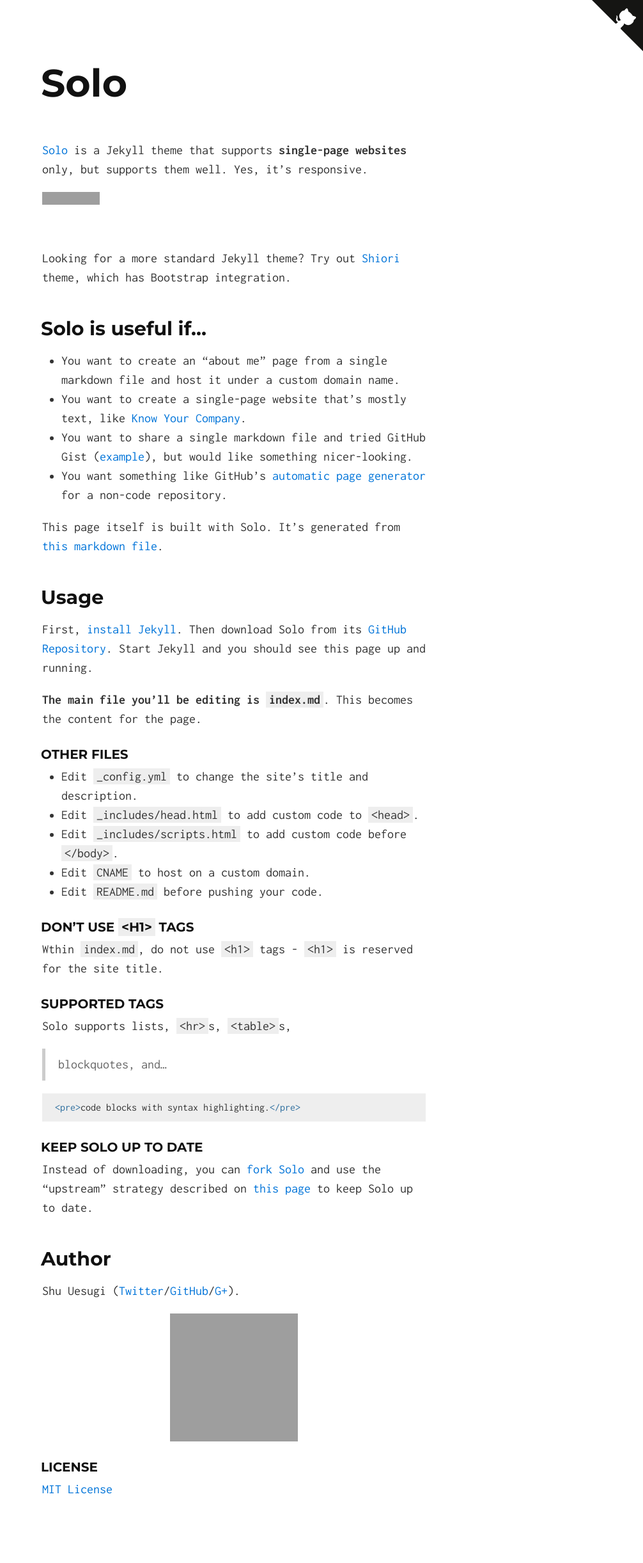
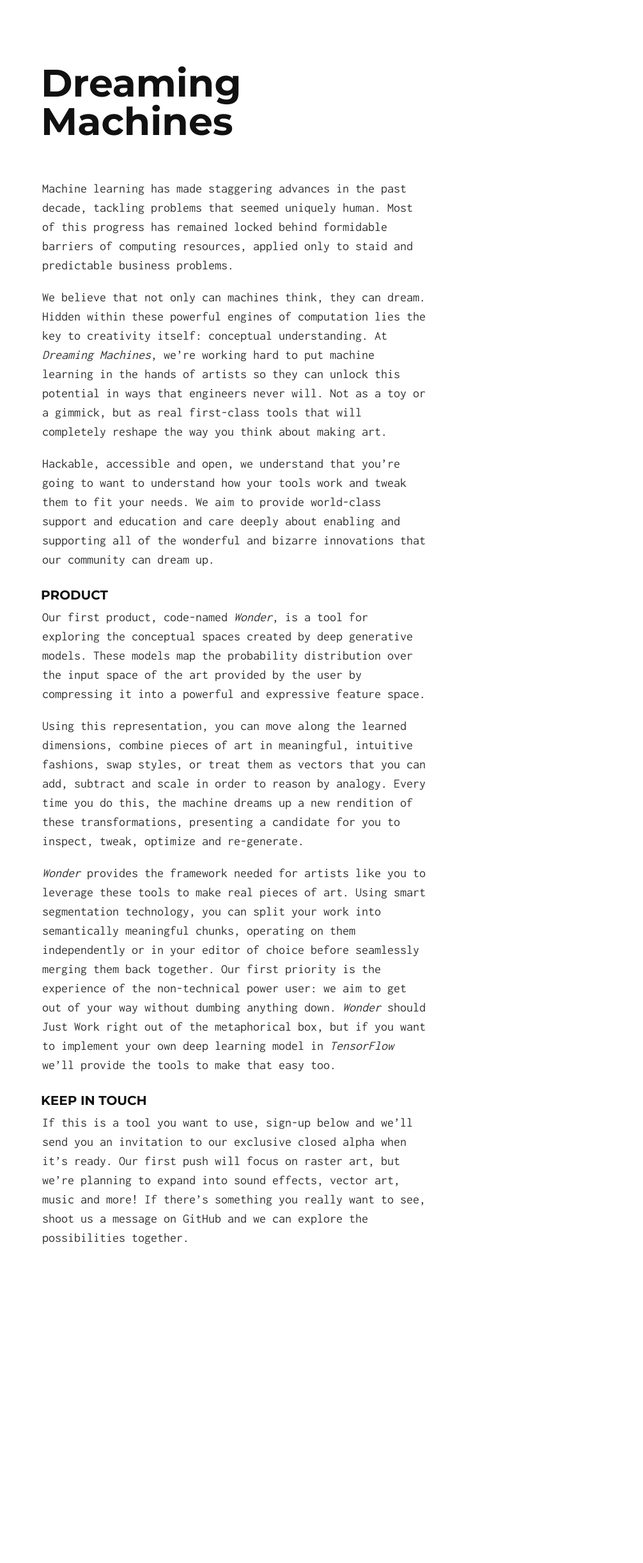
Before and after one commit to DreamingMachines/DreamingMachines.github.io, a Jekyll site: the page built from index.md, in a window 1280 px wide. Shown: the whole page at 64% size, without its empty margins (274-1280 px from the left). Built offline with Jekyll 4.4.1, drawn with Linux system fonts in a browser that asks for light colours; after the commit the page ends 2050 px from its top, so only the background shows below that; grey boxes are pictures that could not be loaded.

Commit message:
Initial copy added

```diff
--- a/_config.yml
+++ b/_config.yml
@@ -1,7 +1,7 @@
 # Site settings
-title: Solo, a Jekyll Theme
-tag_text: Solo
-description: Solo is a Jekyll theme that supports single-page websites only, but supports them well. Yes, it’s responsive.
+title: Dreaming Machines
+tag_text: Dreaming Machines
+description: A whole new way to think about art
 
 # Build settings
 markdown: kramdown
--- a/index.md
+++ b/index.md
@@ -2,62 +2,31 @@
 layout: default
 ---
 
-[Solo](http://chibicode.github.io/solo) is a Jekyll theme that supports **single-page websites** only, but supports them well. Yes, it's responsive.
+Machine learning has made staggering advances in the past decade, tackling problems that seemed uniquely human.
+Most of this progress has remained locked behind formidable barriers of computing resources, applied only to staid and predictable business problems.
 
-<iframe src="https://ghbtns.com/github-btn.html?user=chibicode&amp;repo=solo&amp;type=watch&amp;count=true&amp;size=large"
-  allowtransparency="true" frameborder="0" scrolling="0" width="170" height="30"></iframe><br/>
+We believe that not only can machines think, they can dream. Hidden within these powerful engines of computation lies the key to creativity itself: conceptual understanding.
+At *Dreaming Machines*, we’re working hard to put machine learning in the hands of artists so they can unlock this potential in ways that engineers never will.
+Not as a toy or a gimmick, but as real first-class tools that will completely reshape the way you think about making art.
 
-Looking for a more standard Jekyll theme? Try out [Shiori](http://github.com/ellekasai/shiori) theme, which has Bootstrap integration.
+Hackable, accessible and open, we understand that you’re going to want to understand how your tools work and tweak them to fit your needs.
+We aim to provide world-class support and education and care deeply about enabling and supporting all of the wonderful and bizarre innovations that our community can dream up.
 
-## Solo is useful if...
+### Product
 
-* You want to create an "about me" page from a single markdown file and host it under a custom domain name.
-* You want to create a single-page website that's mostly text, like [Know Your Company](https://knowyourcompany.com/).
-* You want to share a single markdown file and tried GitHub Gist ([example](https://gist.github.com/dypsilon/5819504)), but would like something nicer-looking.
-* You want something like GitHub's [automatic page generator](http://pages.github.com/) for a non-code repository.
+Our first product, code-named *Wonder*, is a tool for exploring the conceptual spaces created by deep generative models.
+These models map the probability distribution over the input space of the art provided by the user by compressing it into a powerful and expressive feature space.
 
-This page itself is built with Solo. It's generated from [this markdown file](https://github.com/chibicode/solo/blob/gh-pages/_includes/index.md).
+Using this representation, you can move along the learned dimensions, combine pieces of art in meaningful, intuitive fashions, swap styles, or treat them as vectors that you can add, subtract and scale in order to reason by analogy.
+Every time you do this, the machine dreams up a new rendition of these transformations, presenting a candidate for you to inspect, tweak, optimize and re-generate.
 
-## Usage
+*Wonder* provides the framework needed for artists like you to leverage these tools to make real pieces of art.
+Using smart segmentation technology, you can split your work into semantically meaningful chunks, operating on them independently or in your editor of choice before seamlessly merging them back together.
+Our first priority is the experience of the non-technical power user: we aim to get out of your way without dumbing anything down.
+*Wonder* should Just Work right out of the metaphorical box, but if you want to implement your own deep learning model in *TensorFlow* we’ll provide the tools to make that easy too.
 
-First, [install Jekyll](http://jekyllrb.com/docs/installation/). Then download Solo from its [GitHub Repository](https://github.com/chibicode/solo). Start Jekyll and you should see this page up and running.
+### Keep in touch
 
-**The main file you'll be editing is `index.md`**. This becomes the content for the page.
-
-### Other Files
-
-* Edit `_config.yml` to change the site's title and description.
-* Edit `_includes/head.html` to add custom code to `<head>`.
-* Edit `_includes/scripts.html` to add custom code before `</body>`.
-* Edit `CNAME` to host on a custom domain.
-* Edit `README.md` before pushing your code.
-
-### Don't use `<h1>` tags
-
-Wthin `index.md`, do not use `<h1>` tags - `<h1>` is reserved for the site title.
-
-### Supported Tags
-
-Solo supports lists, `<hr>`s, `<table>`s,
-
-> blockquotes, and...
-
-~~~html
-<pre>code blocks with syntax highlighting.</pre>
-~~~
-
-### Keep Solo up to date
-
-Instead of downloading, you can [fork Solo](https://github.com/chibicode/solo/fork) and use the "upstream" strategy described on [this page](https://help.github.com/articles/fork-a-repo) to keep Solo up to date.
-
-## Author
-
-Shu Uesugi ([Twitter](http://twitter.com/chibicode)/[GitHub](http://github.com/chibicode)/[G+](https://plus.google.com/110325199858284431541?rel=author)).
-
-![Shu Uesugi](https://www.gravatar.com/avatar/b868d84bbe2ed30ec45c9253e1c1cefe.jpg?s=200)
-
-### License
-
-[MIT License](http://chibicode.mit-license.org/)
-
-<a href="https://github.com/chibicode/solo" class="github-corner"><svg width="80" height="80" viewBox="0 0 250 250" style="fill:#151513; color:#fff; position: absolute; top: 0; border: 0; right: 0;"><path d="M0,0 L115,115 L130,115 L142,142 L250,250 L250,0 Z"></path><path d="M128.3,109.0 C113.8,99.7 119.0,89.6 119.0,89.6 C122.0,82.7 120.5,78.6 120.5,78.6 C119.2,72.0 123.4,76.3 123.4,76.3 C127.3,80.9 125.5,87.3 125.5,87.3 C122.9,97.6 130.6,101.9 134.4,103.2" fill="currentColor" style="transform-origin: 130px 106px;" class="octo-arm"></path><path d="M115.0,115.0 C114.9,115.1 118.7,116.5 119.8,115.4 L133.7,101.6 C136.9,99.2 139.9,98.4 142.2,98.6 C133.8,88.0 127.5,74.4 143.8,58.0 C148.5,53.4 154.0,51.2 159.7,51.0 C160.3,49.4 163.2,43.6 171.4,40.1 C171.4,40.1 176.1,42.5 178.8,56.2 C183.1,58.6 187.2,61.8 190.9,65.4 C194.5,69.0 197.7,73.2 200.1,77.6 C213.8,80.2 216.3,84.9 216.3,84.9 C212.7,93.1 206.9,96.0 205.4,96.6 C205.1,102.4 203.0,107.8 198.3,112.5 C181.9,128.9 168.3,122.5 157.7,114.1 C157.9,116.9 156.7,120.9 152.7,124.9 L141.0,136.5 C139.8,137.7 141.6,141.9 141.8,141.8 Z" fill="currentColor" class="octo-body"></path></svg></a><style>.github-corner:hover .octo-arm{animation:octocat-wave 560ms ease-in-out}@keyframes octocat-wave{0%,100%{transform:rotate(0)}20%,60%{transform:rotate(-25deg)}40%,80%{transform:rotate(10deg)}}@media (max-width:500px){.github-corner:hover .octo-arm{animation:none}.github-corner .octo-arm{animation:octocat-wave 560ms ease-in-out}}</style>
+If this is a tool you want to use, sign-up below and we’ll send you an invitation to our exclusive closed alpha when it's ready.
+Our first push will focus on raster art, but we’re planning to expand into sound effects, vector art, music and more!
+If there’s something you really want to see, shoot us a message on GitHub and we can explore the possibilities together.
```
